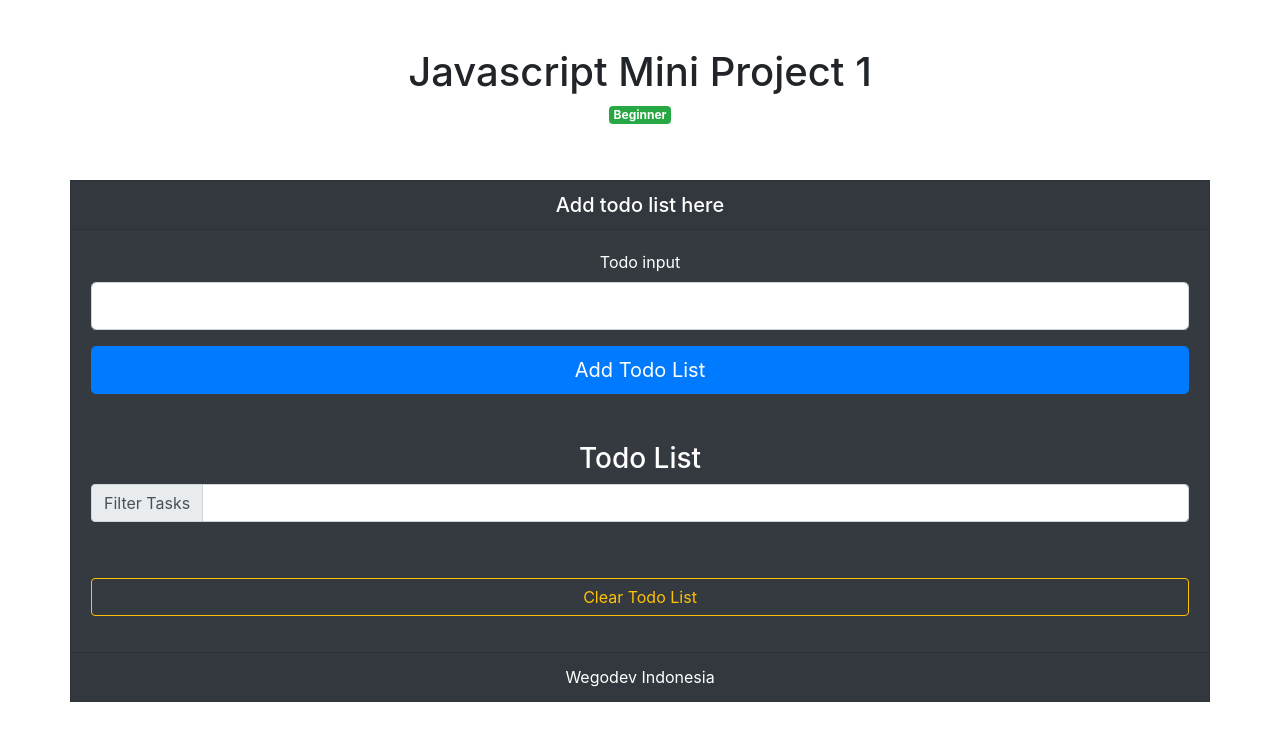
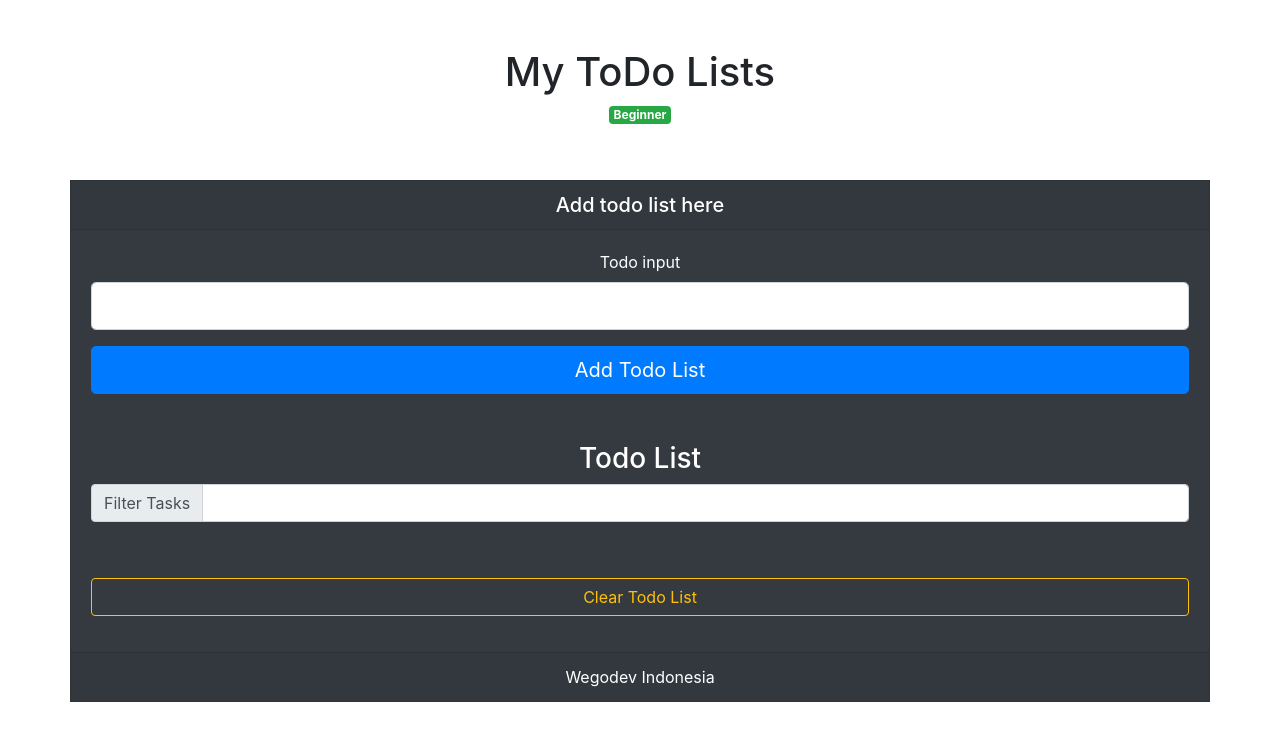
Before and after one commit to rianmunawar/belajarJS, a plain HTML site: page starter/index.html in a window 1280 px wide. Drawn offline with nearby package versions, Linux system fonts and the light colour scheme.

Commit message:
change app title

```diff
--- a/starter/app.js
+++ b/starter/app.js
@@ -0,0 +1,3 @@
+appTitle = document.querySelector("#app-title");
+
+appTitle.textContent = "My ToDo Lists";
--- a/starter/index.html
+++ b/starter/index.html
@@ -23,7 +23,7 @@
       <div class="row justify-content-md-center mt-5 mb-5">
         <div class="col col-lg-2"></div>
         <div class="col-md-auto text-center">
-          <h1>Javascript Mini Project 1</h1>
+          <h1 id="app-title">Javascript Mini Project 1</h1>
           <h6>
             <span class="badge badge-success">Beginner</span>
           </h6>
```
